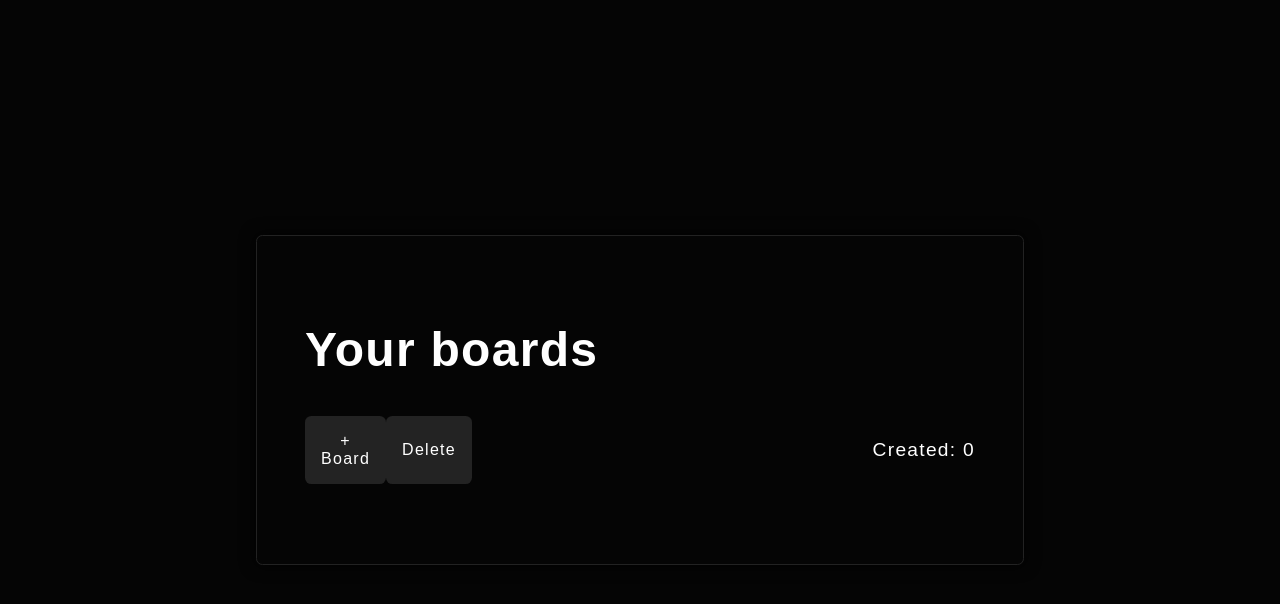
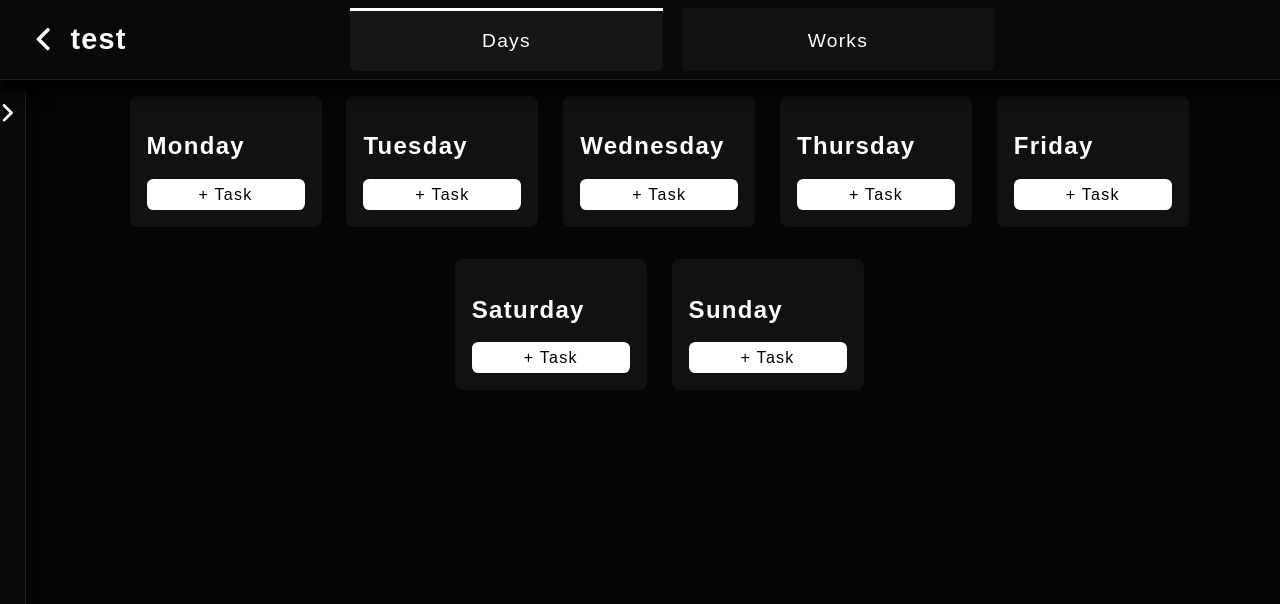
Before and after one commit to NotEternal/reactKanbanBoard, a React (Create React App) app: page / in a window 1280 px wide. Shown: the top 604 px of the page. Built offline with nearby package versions, Linux system fonts and the light colour scheme; a web font is replaced by a local one.

Commit message:
Change app style

```diff
--- a/src/common/Button.js
+++ b/src/common/Button.js
@@ -1,27 +1,59 @@
 import React from 'react';
 
 const buttonStyle = {
+  static: {
     padding: '1em',
     border: 'none',
     borderRadius: '0.4em',
     backgroundColor: '#232323',
     color: 'inherit',
     transition: '0.2s',
+  },
+
+  hover: {
+    transform: 'translateY(-4px)',
+    boxShadow: '0 .5em .8em #000',
+  },
 };
 
-export default function Button({ arrFunctions, block, children }) {
+export default class Button extends React.Component {
+  constructor(props) {
+    super(props);
+    this.state = {
+      hover: false,
+    };
+  }
+
+  render() {
     return (
       <button
+        onMouseMove={this.startHover}
+        onMouseLeave={this.endHover}
         onClick={() => {
-        arrFunctions.map((func) => func());
+          this.props.arrFunctions.map((func) => func());
         }}
         style={
-        block
-          ? { ...buttonStyle, pointerEvents: 'none', opacity: '.5' }
-          : buttonStyle
+          this.props.block
+            ? { ...buttonStyle.static, pointerEvents: 'none', opacity: '.4' }
+            : this.state.hover
+            ? { ...buttonStyle.static, ...buttonStyle.hover }
+            : buttonStyle.static
         }
       >
-      {children}
+        {this.props.children}
       </button>
     );
   }
+
+  startHover = () => {
+    this.setState({
+      hover: true,
+    });
+  };
+
+  endHover = () => {
+    this.setState({
+      hover: false,
+    });
+  };
+}
--- a/src/common/Column.js
+++ b/src/common/Column.js
@@ -5,12 +5,63 @@ const columnStyles = {
   margin: '1em 1%',
   borderRadius: '.5em',
   backgroundColor: '#111',
+  transition: '.25s',
 };
 
-export default function Column({ minWidth, width, children }) {
-  return (
-    <div style={{ ...columnStyles, width: width, minWidth: minWidth }}>
-      {children}
-    </div>
-  );
+export default class Column extends React.Component {
+  constructor(props) {
+    super(props);
+    this.state = {
+      hover: false,
+    };
+  }
+
+  render() {
+    return (
+      <div
+        onMouseMove={this.startHover}
+        onMouseLeave={this.endHover}
+        style={
+          this.props.active && this.state.hover
+            ? {
+                ...columnStyles,
+                width: this.props.width,
+                minWidth: this.props.minWidth,
+                transform: 'translateY(-2px)',
+                border: `.1em solid ${this.props.borderColor}`,
+                boxShadow: '0 .8em .7em #000',
+              }
+            : this.state.hover
+            ? {
+                ...columnStyles,
+                width: this.props.width,
+                minWidth: this.props.minWidth,
+                transform: 'translateY(-2px)',
+                border: '.1em solid transparent',
+                boxShadow: '0 .8em .7em #000',
+              }
+            : {
+                ...columnStyles,
+                width: this.props.width,
+                minWidth: this.props.minWidth,
+                border: '.1em solid transparent',
+              }
+        }
+      >
+        {this.props.children}
+      </div>
+    );
+  }
+
+  startHover = () => {
+    this.setState({
+      hover: true,
+    });
+  };
+
+  endHover = () => {
+    this.setState({
+      hover: false,
+    });
+  };
 }
--- a/src/common/Title.js
+++ b/src/common/Title.js
@@ -6,6 +6,16 @@ const titleStyles = {
   color: '#fff',
 };
 
-export default function Title({ size, children }) {
-  return <h3 style={{ ...titleStyles, fontSize: size }}>{children}</h3>;
+export default function Title({ size, color, children }) {
+  return (
+    <h3
+      style={
+        color
+          ? { ...titleStyles, fontSize: size, color: color }
+          : { ...titleStyles, fontSize: size }
+      }
+    >
+      {children}
+    </h3>
+  );
 }
--- a/src/components/Board.js
+++ b/src/components/Board.js
@@ -11,7 +11,7 @@ const headerStyles = {
   display: 'flex',
   alignItems: 'center',
   borderBottom: '.1em solid #222',
-  boxShadow: '0 1em 1em #000',
+  boxShadow: '0 .8em .7em #000',
   backgroundColor: '#090909',
 };
 
@@ -26,18 +26,20 @@ const btnAllBoardsStyles = {
 
 const btnToggleSectionStyles = {
   static: {
-    width: '50%',
+    width: '30%',
+    margin: '0 .5em',
     padding: '1em',
     fontSize: '1.2em',
     border: 'none',
     color: 'inherit',
+    borderRadius: '0 0 .3em .3em',
     borderTop: '.2em solid transparent',
-    background: 'transparent',
+    backgroundColor: '#111',
     transition: '.25s',
   },
 
   active: {
-    transform: 'translateY(.1em)',
+    backgroundColor: '#161616',
   },
 };
 
@@ -91,7 +93,7 @@ export default class Board extends React.Component {
               flex: '1',
               margin: '0 7% 0 2%',
               display: 'flex',
-              justifyContent: 'space-between',
+              justifyContent: 'center',
             }}
           >
             <button
--- a/src/components/Days.js
+++ b/src/components/Days.js
@@ -34,11 +34,12 @@ export default class Days extends React.Component {
               minWidth="12em"
               width="10%"
               addTaskToProgress={this.props.addTaskToProgress}
-              board={this.props.board}
+              active={new Date().getDay() - 1 === index}
+              borderColor={this.props.board.color}
               title={day}
               key={day + index}
             >
-              <Title size="1.3em">{day}</Title>
+              <Title size="1.5em">{day}</Title>
               {/* TODO: list task from Redux state */}
               <ListTasks tasks={[]} />
               <AddTask color={this.props.board.color} />
--- a/src/components/Sidebar.js
+++ b/src/components/Sidebar.js
@@ -3,6 +3,7 @@ import DropDownList from '../common/DropDownList';
 
 const sidebarStyles = {
   position: 'fixed',
+  zIndex: '2',
   top: '0',
   left: '-38vw',
   width: '40vw',
--- a/src/components/UserBoards.js
+++ b/src/components/UserBoards.js
@@ -20,7 +20,11 @@ export default class UserBoards extends React.Component {
     this.state = {
       boards: [],
       destroyMode: false,
-      currentBoard: null,
+      // currentBoard: null,
+      currentBoard: {
+        title: 'test',
+        color: '#fff',
+      },
       modalVisible: false,
       optionsVisible: false,
     };
@@ -29,7 +33,12 @@ export default class UserBoards extends React.Component {
   render() {
     return (
       <section style={userBoardsStyles}>
-        {this.state.currentBoard ? (
+        <Board
+          backToBoards={this.backToBoards}
+          currentBoard={this.state.currentBoard}
+          board={this.state.currentBoard}
+        />
+        {/* {this.state.currentBoard ? (
           <Board
             backToBoards={this.backToBoards}
             currentBoard={this.state.currentBoard}
@@ -57,7 +66,7 @@ export default class UserBoards extends React.Component {
               </div>
             )}
           </Container>
-        )}
+        )} */}
         <Modal visible={this.state.modalVisible}>
           <Button arrFunctions={[this.toggleModal]}>Close</Button>
           <p
--- a/src/components/Works.js
+++ b/src/components/Works.js
@@ -11,7 +11,11 @@ const worksColumnsStyles = {
   justifyContent: 'center',
 };
 
-const workStages = ['ToDo', 'Doing', 'Done'];
+const workStages = [
+  ['ToDo', '#ffde3b'],
+  ['Doing', '#26b0ff'],
+  ['Done', '#26ff63'],
+];
 class Works extends React.Component {
   constructor(props) {
     super(props);
@@ -25,12 +29,13 @@ class Works extends React.Component {
             <Column
               minWidth="12em"
               width="28%"
+              title={stage[0]}
               addTaskToProgress={this.props.addTaskToProgress}
-              board={this.props.board}
-              title={stage}
-              key={stage + index}
+              key={stage[0] + index}
             >
-              <Title size="1.3em">{stage}</Title>
+              <Title size="1.5em" color={stage[1]}>
+                {stage[0]}
+              </Title>
               {/* TODO: list task from Redux state */}
               <ListTasks tasks={[]} />
               <AddTask color={this.props.board.color} />
```
Lines whose indentation alone changed are shown as unchanged.
